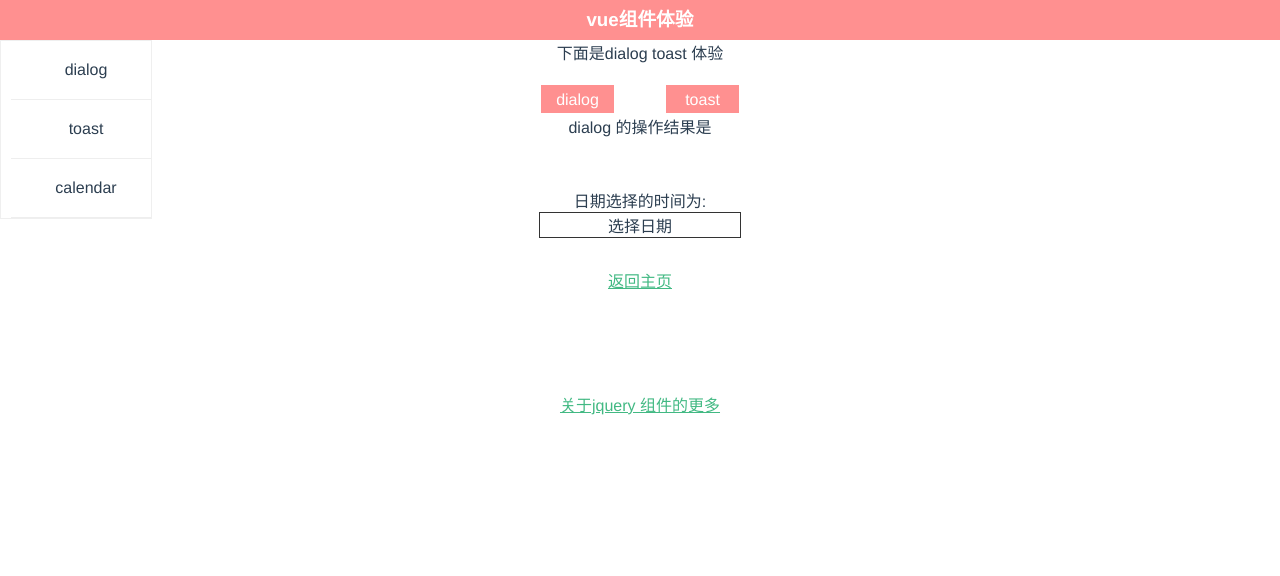
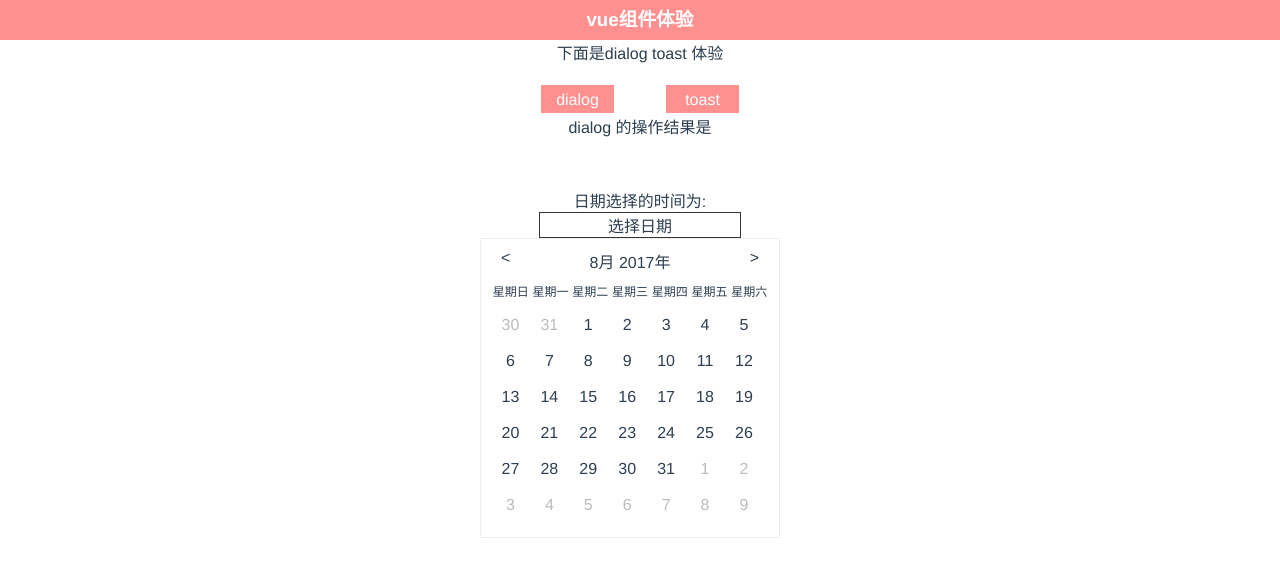
Before and after one commit to zeroHu/vue-common-components, a Vue app: page /vue/detail in a window 1280 px wide. Shown: the top 576 px of the page. Built offline with nearby package versions, Linux system fonts and the light colour scheme.

Commit message:
modify some

```diff
--- a/config/index.js
+++ b/config/index.js
@@ -7,7 +7,7 @@ module.exports = {
     index: path.resolve(__dirname, '../dist/index.html'),
     assetsRoot: path.resolve(__dirname, '../dist'),
     assetsSubDirectory: 'static',
-    assetsPublicPath: './',//项目不是在域名根目录下(http://xxx.xxx.com/vue) 此时 需要(/vue 或者是 ./) 不管是histroy模式还是hash模式
+    assetsPublicPath: './', //项目不是在域名根目录下(http://xxx.xxx.com/vue) 此时 需要(/vue 或者是 ./) 不管是histroy模式还是hash模式
     productionSourceMap: true,
     // Gzip off by default as many popular static hosts such as
     // Surge or Netlify already gzip all static assets for you.
--- a/src/components/Calendar.vue
+++ b/src/components/Calendar.vue
@@ -1,7 +1,8 @@
 <template>
     <div class="calendar">
         <div class="choose-calendar-button" @click.stop="showOrHideCalendar(true)">选择日期</div>
-        <div class="box" v-show="defaultData.showcalendar">
+        <!--  v-show="defaultData.showcalendar" -->
+        <div class="box">
             <div class="year-box">
                 <div class="left" @click.stop="monthChoose('slice')"><</div>
                 <div class="main">{{ month+1 }}月 {{ year }}年</div>
@@ -120,13 +121,30 @@
             // 选择日期
             choosedCalendarDate(dindex,dstatus){
                 this.dayChoosedIndex = dindex;
+                var month,
+                    year = this.year,
+                    day = this.monthNumber[dindex].num < 10 ? '0'+this.monthNumber[dindex].num : this.monthNumber[dindex].num;
                 // 计算moth day
-                var month = dstatus == 'before' ? Number(this.month) : dstatus == 'after' ? Number(this.month+2) : Number(this.month+1),
-                    day = this.monthNumber[dindex].num < 10 ? '0'+this.monthNumber[dindex].num : this.monthNumber[dindex].num
-                    month = month< 10 ? '0'+month : month
+                if (dstatus === 'before') {
+                    month = Number(this.month)
+                } else if(dstatus == 'after') {
+                    month = Number(this.month+2)
+                } else {
+                    month = Number(this.month+1)
+                }
+                if (month === 0){
+                    month = 12
+                    year --
+                }
+                if (month === 13) {
+                    month = 1
+                    year ++
+                }
+                // 处理 month 格式
+                month = month < 10 ? '0' + month : month;
 
                 // 传日历选中的值给父模板
-                this.$emit('haschoosed-date',this.year + '-' + month  + '-' + day)
+                this.$emit('haschoosed-date', year + '-' + month  + '-' + day)
                 // 关闭日历
                 this.showOrHideCalendar(false)
             },
@@ -204,12 +222,12 @@
                     }
                 }
                 .day {
-                    height: 84%;
+                    height: 100%;
                     display: flex;
                     flex-wrap: wrap;
-                    align-items: center;
                     div {
                         width: 14%;
+                        line-height: 36px;
                         &.grey {
                             color:#bbb;
                         }
--- a/src/components/Counter.vue
+++ b/src/components/Counter.vue
@@ -2,7 +2,7 @@
     <div class="counter">
         <div class="box">
             <span @click="counter('slice')">-</span>
-            <input type="number" v-model="counterInitnum" @input="counter">
+            <input type="number" v-model="numInitnum" @input="counter">
             <span @click="counter('add')">+</span>
         </div>
     </div>
@@ -10,14 +10,19 @@
 <script>
     export default {
         props:['counterInitnum'],
+        data () {
+            return {
+                'numInitnum': this.counterInitnum
+            }
+        },
         methods:{
             counter(type){
                 if(type == 'add'){
-                    this.counterInitnum ++
+                    this.numInitnum ++
                 }else if(type == 'slice') {
-                    this.counterInitnum > 1 ? this.counterInitnum -- : ''
+                    this.numInitnum > 1 ? this.numInitnum -- : ''
                 }
-                this.$emit('counter-num',this.counterInitnum)
+                this.$emit('counter-num',this.numInitnum)
             }
         }
     }
--- a/src/components/Dialog.vue
+++ b/src/components/Dialog.vue
@@ -14,11 +14,6 @@
 <script>
     export default{
         props:['dialogJson'],
-        data(){
-            return{
-
-            }
-        },
         methods:{
             closeModel(val){
                 if(val == 'mask'  && !this.dialogJson.isNeedModelClick){
@@ -49,12 +44,15 @@
             left:50%;
             transform: translateX(-50%) translateY(-50%);
             .close {
+                font-size: 26px;
+                color: #fff;
                 position: absolute;
                 cursor: pointer;
-                top:-20px;
+                top:-30px;
                 right:0;
             }
             .button {
+                cursor: pointer;
                 display: flex;
                 div {
                     flex: 1;
--- a/src/components/Toast.vue
+++ b/src/components/Toast.vue
@@ -7,6 +7,7 @@
     export default {
         props:['toastJson'],
         mounted(){
+            console.log('=======> 123')
             setInterval(() => {
                 this.toastJson.showToast = false;
             }, this.toastJson.showtime)
--- a/src/pages/Detail.vue
+++ b/src/pages/Detail.vue
@@ -1,18 +1,8 @@
 <template>
     <div class="detail-wrapper" @click="calendarJson.showcalendar = false">
-        <!-- <img src="../assets/logo.png" alt=""> -->
-        <!-- <div>{{ word }}</div> -->
-
-        <div class="list">
-            <ul>
-                <li>dialog</li>
-                <li>toast</li>
-                <li>calendar</li>
-            </ul>
-        </div>
+        <p>下面是dialog toast 体验</p>
 
         <!-- 功能操作区 -->
-        <p>下面是dialog toast 体验</p>
         <div class="operat item-blocks" style="margin-top:20px;">
             <div class="button-test dialog-btn"@click="dialogJson.isShowDialog = true">dialog</div>
             <div class="button-test toast-btn" @click="toastJson.showToast = true">toast</div>
@@ -24,12 +14,10 @@
             <div>dialog 的操作结果是 <span>{{ dialogJson.callbackOr }}</span></div>
         </div>
 
-
         <div class="item-block">
             <!-- toast 必须使用v-if toast mounted函数里面有个倒计时3s就执行的函数-->
             <v-toast  v-if="toastJson.showToast" :toast-json="toastJson" @close-toast="toastJson.showToast = false"></v-toast>
         </div>
-
 
         <!-- calendar -->
         <div class="item-blcok" style="margin-top:50px">
@@ -39,7 +27,7 @@
 
         <!-- router -->
         <div class="router" style="margin-top:30px">
-          <router-link to="/">返回主页</router-link>
+            <router-link to="/">返回主页</router-link>
         </div>
     </div>
 </template>
@@ -101,6 +89,7 @@ export default {
             border:1px solid #ccc;
         }
         .button-test {
+            cursor: pointer;
             box-sizing:border-box;
             display:block;
             border:none;
--- a/src/pages/Index.vue
+++ b/src/pages/Index.vue
@@ -1,21 +1,11 @@
 <template>
     <div class="app">
-        <div class="list">
-            <ul>
-                <li>Selection</li>
-                <li>Chooser</li>
-                <li>MultiplyChooser</li>
-                <li>Counter</li>
-
-            </ul>
-        </div>
         <!-- 通过input search -->
         <div class="input-search item-block">
             <input type="text" v-model="inputval" @input="inputChange">
             <v-selection :select-data="selectdata" :is-showsection="isShowSection" @change-inputVal="changeVal"></v-selection>
             <div>你input search的选择是{{ !isShowSection ? inputval : '' }}</div>
         </div>
-
 
         <!-- chooser -->
         <div class="chooser item-block">
@@ -51,24 +41,23 @@ export default {
     name: 'app',
     data () {
         return {
-            isShowSection:false,
-            inputval:'',
+            isShowSection: false,
+            inputval: '',
             msg: '这是一个体验功能页面',
-            chooserData:['小型车','中型车','大型车'],
-            multiplyData:['炸鸡','啤酒','巧克力','辣条'],
-            chooserChoosed:'小型车',
-            multiplyChoosedArr:[],
-            counterNum:1
+            chooserData: ['小型车','中型车','大型车'],
+            multiplyData: ['炸鸡','啤酒','巧克力','辣条'],
+            chooserChoosed: '小型车',
+            multiplyChoosedArr: [],
+            counterNum: 1
         }
     },
     computed:{
         selectdata(){
-            var allKeyArr = ['hello','hworld','maybe','find','tifei','1323'],
-                returnarr = [],
-                self = this
+            var allKeyArr = ['hello','hworld', 'maybe', 'find', 'tifei', '1323', '4567890', 'oduedncjdislddh1pbvnxzla'],
+                returnarr = []
 
-            allKeyArr.forEach(function(item){
-                if(item.indexOf(self.inputval) > -1){
+            allKeyArr.forEach(item => {
+                if(item.indexOf(this.inputval) > -1){
                   returnarr.push(item)
                 }
             })
@@ -94,7 +83,6 @@ export default {
 }
 </script>
 
-<!-- Add "scoped" attribute to limit CSS to this component only -->
 <!-- lang="scss" scoped -->
 <style>
 * {
```
Also changed, not shown: src/router/index.js (+5 -4 lines).
